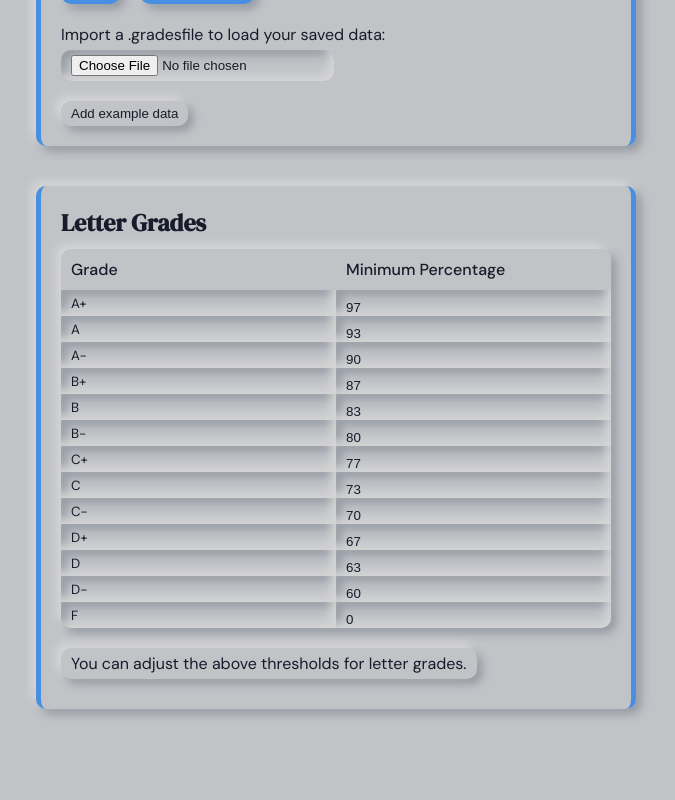
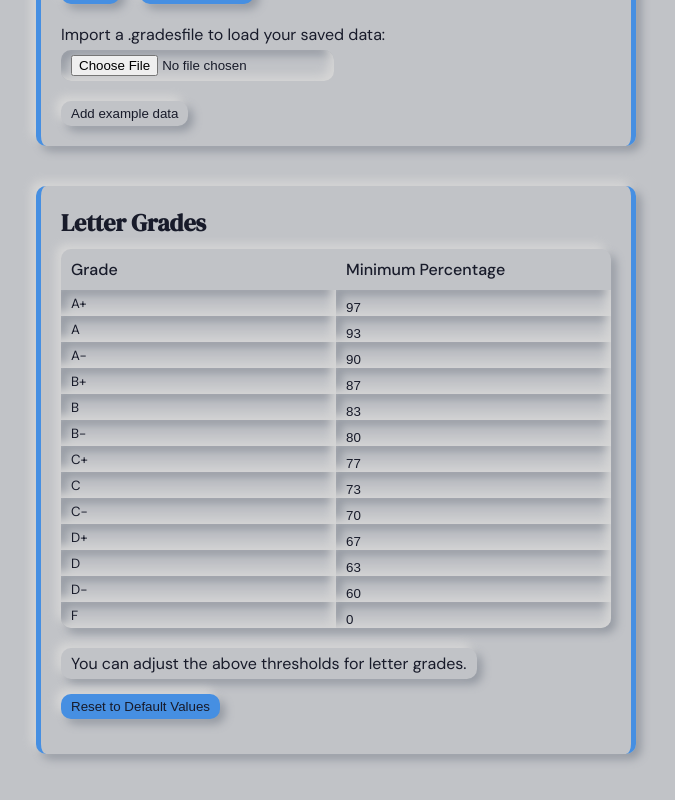
Before and after one commit to AnahatM/Grade-Calculator, a React (Vite) app: page / in a window 1280 px wide. Shown: the part 497-1297 px from the top of the page, without its empty margins (304-979 px from the left). Built offline with nearby package versions, Linux system fonts and the light colour scheme.

Commit message:
fix letter grade table

```diff
--- a/src/App.tsx
+++ b/src/App.tsx
@@ -7,6 +7,7 @@ import CategoryWeightedClass from "./components/CategoryWeightedClass";
 import GradeScale from "./components/GradeScale";
 import PredictNextGrade from "./components/PredictNextGrade.tsx";
 import { PointBasedAssignment } from "./hooks/useClasses";
+import { useState, useEffect } from "react";
 
 import "./App.css";
 import Header from "./components/Header.tsx";
@@ -23,7 +24,7 @@ export default function App() {
     setClasses,
   } = useClasses();
 
-  const gradeScale = {
+  const defaultGradeScale = {
     "A+": 97,
     A: 93,
     "A-": 90,
@@ -38,6 +39,17 @@ export default function App() {
     "D-": 60,
     F: 0,
   };
+
+  // State to keep track of the grade scale
+  const [gradeScale, setGradeScale] = useState<Record<string, number>>(() => {
+    const savedScale = localStorage.getItem("gradeScale");
+    return savedScale ? JSON.parse(savedScale) : defaultGradeScale;
+  });
+
+  // Save grade scale to localStorage whenever it changes
+  useEffect(() => {
+    localStorage.setItem("gradeScale", JSON.stringify(gradeScale));
+  }, [gradeScale]);
 
   const { totalScore, totalMax } =
     classes.length > 0 && classes[activeClassIndex].type === "point-based"
@@ -90,7 +102,7 @@ export default function App() {
               />
             )}
           <BackupRestore setClasses={setClasses} />
-          <GradeScale gradeScale={gradeScale} setGradeScale={() => {}} />
+          <GradeScale gradeScale={gradeScale} setGradeScale={setGradeScale} />
           <div style={{ height: "200px" }}></div>
         </main>
       </div>
--- a/src/components/GradeScale.tsx
+++ b/src/components/GradeScale.tsx
@@ -9,6 +9,28 @@ export default function GradeScale({
 }: GradeScaleProps) {
   const updateGrade = (grade: string, minPercentage: number): void => {
     setGradeScale({ ...gradeScale, [grade]: minPercentage });
+  };
+
+  const resetToDefaults = (): void => {
+    const defaultGradeScale = {
+      "A+": 97,
+      A: 93,
+      "A-": 90,
+      "B+": 87,
+      B: 83,
+      "B-": 80,
+      "C+": 77,
+      C: 73,
+      "C-": 70,
+      "D+": 67,
+      D: 63,
+      "D-": 60,
+      F: 0,
+    };
+
+    if (window.confirm("Reset grade thresholds to default values?")) {
+      setGradeScale(defaultGradeScale);
+    }
   };
 
   return (
@@ -42,6 +64,13 @@ export default function GradeScale({
       >
         You can adjust the above thresholds for letter grades.
       </p>
+      <button
+        onClick={resetToDefaults}
+        className="neuromorphic btn-warning"
+        style={{ marginTop: "5px", marginBottom: "15px" }}
+      >
+        Reset to Default Values
+      </button>
     </div>
   );
 }
```
